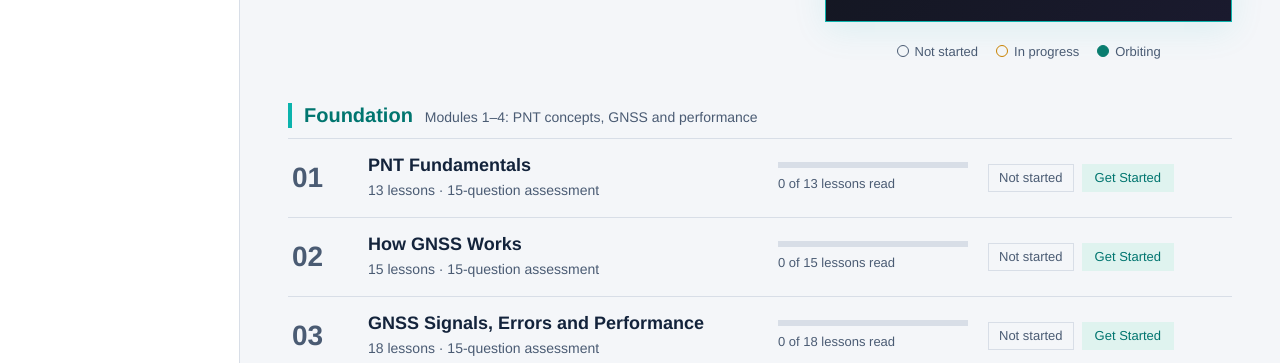
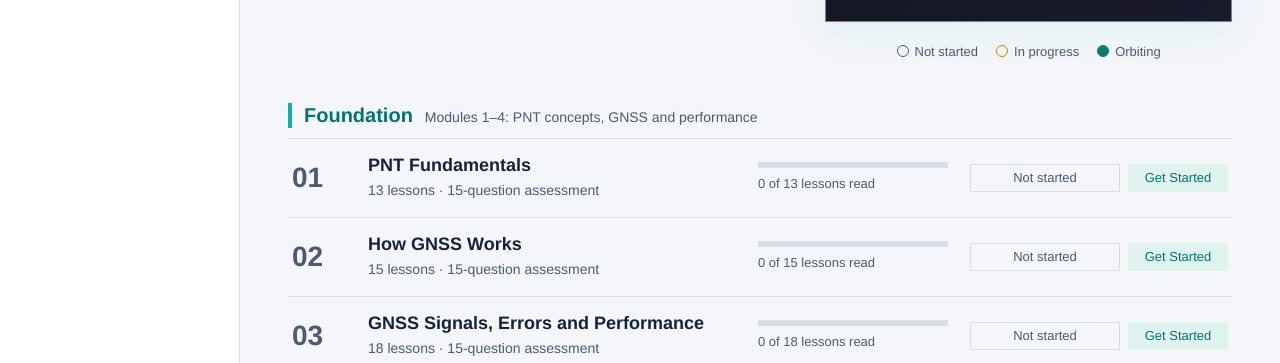
Before and after one commit to Daintta/pnt_course, a website with bundled scripts: page index.html in a window 1280 px wide. Both pictures are taken after typing "Sample", "name@example.com" into the empty fields and a click on the button "Start learning". Shown: the part 437-800 px from the top of the page. Built offline with nearby package versions, Linux system fonts and the light colour scheme.

Commit message:
Version 0.10.3: align module action buttons

```diff
--- a/assets/css/app.css
+++ b/assets/css/app.css
@@ -177,7 +177,7 @@ h3 { font-size: 19px; margin: 28px 0 8px; }
 .stage-head span { color: var(--ink-soft); font-size: 14px; }
 .module-list { list-style: none; margin: 0; padding: 0; border-top: 1px solid var(--line); }
 .module-row {
-  display: grid; grid-template-columns: 56px minmax(0, 1fr) 190px 240px; gap: 20px; align-items: center;
+  display: grid; grid-template-columns: 56px minmax(0, 1fr) 190px 260px; gap: 20px; align-items: center;
   padding: 16px 4px; border-bottom: 1px solid var(--line);
 }
 .module-row .num { font: 600 28px/1 var(--font-cond); color: var(--ink-soft); }
@@ -190,7 +190,9 @@ h3 { font-size: 19px; margin: 28px 0 8px; }
 .meter > i { display: block; height: 100%; background: var(--action); border-radius: 0; }
 .meter.done > i { background: var(--lock); }
 .meter-label { font-size: 13px; color: var(--ink-soft); margin-top: 6px; }
-.m-status { display: flex; align-items: center; gap: 8px; }
+.m-status { display: flex; align-items: center; justify-content: flex-end; gap: 8px; }
+.m-status .status { min-width: 150px; justify-content: center; }
+.m-status .action-btn { min-width: 100px; justify-content: center; }
 .status { display: inline-flex; align-items: center; gap: 6px; font-size: 13px; font-weight: 500; padding: 3px 10px; border-radius: 0; background: var(--paper); border: 1px solid var(--line); color: var(--ink-soft); white-space: nowrap; }
 .status.passed { background: var(--lock-soft); border-color: transparent; color: var(--lock); }
 .status.progress { background: var(--info-soft); border-color: transparent; color: var(--info); }
--- a/assets/js/config.js
+++ b/assets/js/config.js
@@ -7,7 +7,7 @@ window.config.SUPABASE_ANON_KEY = '';
 /* Site configuration. Edit these values to suit your organisation. */
 window.PNT = window.PNT || {};
 PNT.config = {
-  appVersion: "0.10.2",          // shown in the footer; bump on every release
+  appVersion: "0.10.3",          // shown in the footer; bump on every release
   organisation: "Daintta",
   programmeTitle: "PNT Engineering",
   programmeSubtitle: "Foundation & Practitioner Learning Programme",
--- a/package.json
+++ b/package.json
@@ -1,6 +1,6 @@
 {
   "name": "pnt-learning-app",
-  "version": "0.10.2",
+  "version": "0.10.3",
   "type": "module",
   "scripts": {
     "test": "vitest",
```
Also changed, not shown: CHANGELOG.md, 1 other file.
